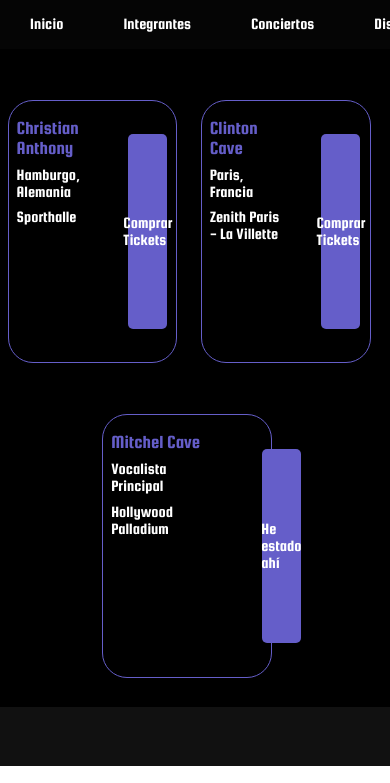
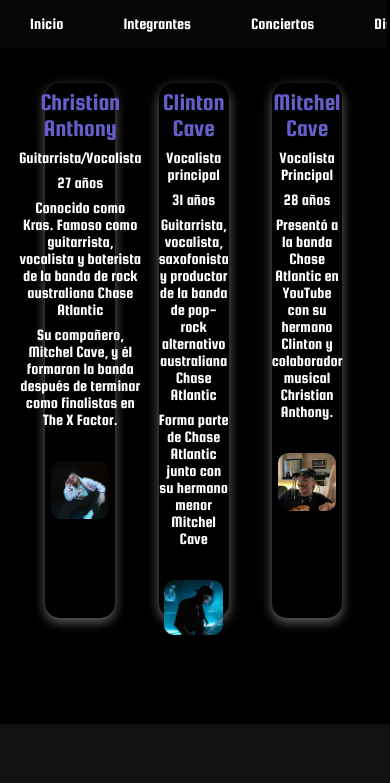
Before and after one commit to stha827/LenguajeProyectoFinal_SaraThapaKc, a plain HTML site: page integrantes.html in a window 390 px wide. Shown: the part 86-869 px from the top of the page. Drawn offline with Linux system fonts and the light colour scheme; a web font is replaced by a local one.

Commit message:
integrantes

```diff
--- a/integrantes.html
+++ b/integrantes.html
@@ -30,31 +30,34 @@
                     <article class="arriba">
                         <aside>
                             <h3> Christian Anthony </h3>
-                            <p> Hamburgo, Alemania </p>
-                            <p> Sporthalle</p>
+                            <p> Guitarrista/Vocalista </p>
+                            <p> 27 años </p>
+                            <p> Conocido como Kras. Famoso como guitarrista, vocalista y baterista de la banda de rock australiana Chase Atlantic </p>
+                            <p> Su compañero, Mitchel Cave, y él formaron la banda después de terminar como finalistas en The X Factor.  </p>
                         </aside>
 
-                        <br><a href="./agotado.html" class="botonestilo"> Comprar Tickets </a>
+                        <br><img src="./img/integrantes/kras.png">
                     </article>
                     <article class="arriba">
                        <aside>
                             <h3> Clinton Cave </h3>
-                            <p> Paris, Francia </p>
-                            <p> Zenith Paris - La Villette </p>
+                            <p> Vocalista principal </p>
+                            <p> 31 años </p>
+                            <p> Guitarrista, vocalista, saxofonista y productor de la banda de pop-rock alternativo australiana Chase Atlantic </p>
+                            <p> Forma parte de Chase Atlantic junto con su hermano menor Mitchel Cave </p>
                         </aside>
 
-                        <br><a href="./agotado.html" class="botonestilo"> Comprar Tickets </a>
+                        <br><img src="./img/integrantes/clinton_cave.png">
+
                     </article>
-            </section>
-            <section class="parteabajo">
-                <article class="abajo">
-                    <aside>
-                        <h3> Mitchel Cave </h3>
-                        <p> Vocalista Principal</p>
-                        <p> Hollywood Palladium </p>
-                    </aside>
-                    <br><a href="./resenia.html" class="botonestilo"> He estado ahí </a>
-                 </article>
+                        <article class="arriba">
+                            <aside>
+                                <h3> Mitchel Cave </h3>
+                                <p> Vocalista Principal</p>
+                                <p> 28 años </p>
+                                <p> Presentó a la banda Chase Atlantic en YouTube con su hermano Clinton y colaborador musical Christian Anthony.  </p>
+                            </aside>
+                            <br><img src="./img/integrantes/mitchel_cave.jpg">
             </section>
         </main>
     </main>
--- a/styles/conciertos.css
+++ b/styles/conciertos.css
@@ -1,29 +1,38 @@
+/* Variables de color para el sitio */
 :root{
     --color-principal-: #655ec9;
 }
 
+/* Estilo de la sección principal interna */
 .maininterno{
     display: flex;
 }
+
+/* Estilo de las secciones generales */
 section{
     width: 50vw;
     margin-top: 3vh;
     margin-left: 2vw;
 }
+
 section>h1{
     text-align: center;
     animation-duration: 5s;
     animation: cambiarColor 3s forwards;
 }
 
+/* Animación de cambio de color del texto */
 @keyframes cambiarColor {
     0% { color: var(--color-principal-); }
     100% { color: #ffffff; }
 }
 
+/* Margen superior para los contenedores div */
 div{
     margin-top: 3vh;
 }
+
+/* Estilo de los artículos */
 article{
     display: flex;
     height: 15vh;
@@ -31,6 +40,8 @@ article{
     border-bottom: 1px solid var(--color-principal-);
     border-top: 1px solid var(--color-principal-);
 }
+
+/* Estilo de los títulos y párrafos en la sección de eventos futuros */
 .futuro>aside>h3{
     width: 20vw;
     margin-top: 2vh;
@@ -48,6 +59,7 @@ article{
     color: var(--color-principal-);
 }
 
+/* Estilo de los enlaces de eventos futuros */
 .futuro>a>img{
     width: 1.5vw;
     height: 3vh;
@@ -57,9 +69,12 @@ article{
     align-items: center;
     justify-content: center;
 }
+
 .futuro>a>img:hover{
     transform: rotate(-45deg);
 }
+
+/* Estilo de los botones */
 .botonestilo{
     background-color: var(--color-principal-);
     color: white;
@@ -70,7 +85,6 @@ article{
     align-items: center;
     display: flex;
     justify-content: center;
-
 }
 
 .botonestilo:hover{
@@ -80,6 +94,7 @@ article{
     text-decoration: none;
 }
 
+/* Estilo de los títulos y párrafos en la sección de eventos pasados */
 .pasado>aside>h3{
     width: 30vw;
     margin-top: 2vh;
@@ -98,40 +113,86 @@ article{
 }
 
 @media (max-width: 768px) {
+    main{
+        height: 170vh;
+    }
+    /* Ajuste de la sección principal interna para pantallas pequeñas */
     .maininterno {
-        flex-direction: column; /* Cambiar a columna para pantallas pequeñas */
+        flex-direction: column;
+        align-items: center;
+        padding: 0 2vw;
     }
 
+    /* Ajuste de las secciones para pantallas pequeñas */
     section {
-        width: 90vw; /* Ajustar el ancho para pantallas pequeñas */
-        margin-left: 5vw; /* Ajustar margen para pantallas pequeñas */
+        width: 90%;
+        margin: 2vh 0;
     }
 
+    /* Ajuste de los artículos para pantallas pequeñas */
     article {
-        flex-direction: column; /* Cambiar a columna para pantallas pequeñas */
-        width: 90vw; /* Ajustar el ancho para pantallas pequeñas */
+        flex-direction: column;
+        width: 90%;
+        margin-left: 0;
     }
 
+    /* Ajuste de los títulos y párrafos para eventos futuros y pasados en pantallas pequeñas */
     .futuro > aside > h3,
     .pasado > aside > h3 {
-        width: 100%; /* Ajustar ancho para pantallas pequeñas */
-        margin-left: 0; /* Eliminar margen izquierdo para pantallas pequeñas */
+        width: 100%;
+        margin-left: 0;
+        text-align: center; /* Asegura que los títulos se centren en dispositivos pequeños */
     }
 
     .futuro > aside > p,
     .pasado > aside > p {
-        width: 100%; /* Ajustar ancho para pantallas pequeñas */
-        margin-left: 0; /* Eliminar margen izquierdo para pantallas pequeñas */
+        width: 100%;
+        margin-left: 0;
+        text-align: center;
     }
 
+    /* Ajuste de las imágenes de enlaces para pantallas pequeñas */
     .futuro > a > img {
-        width: 50%; /* Ajustar el tamaño de la imagen para pantallas pequeñas */
-        height: auto; /* Mantener la proporción de la imagen */
-        margin-left: 0; /* Eliminar margen izquierdo para pantallas pequeñas */
+        width: 25vw; /* Asegura que las imágenes sean más grandes en dispositivos móviles */
+        height: auto;
+        margin-left: 0;
+        margin-top: 2vh;
     }
 
+    /* Ajuste de los botones para pantallas pequeñas */
     .botonestilo {
-        width: 80%; /* Ajustar el ancho del botón para pantallas pequeñas */
-        margin: 4vh auto; /* Centrar el botón */
+        width: 80%;
+        margin: 2vh auto;
+        text-align: center;
+    }
+
+    /* Ajuste de los márgenes en los artículos */
+    article.futuro, article.pasado {
+        margin-bottom: 3vh;
+    }
+
+    /* Ajuste del tamaño del logo en el header */
+    header img {
+        width: 60%; /* Hace que el logo ocupe un porcentaje razonable en pantallas pequeñas */
+        height: auto;
+        display: block;
+        margin: 0 auto;
+    }
+
+    /* Ajustes generales en el menú de navegación para pantallas pequeñas */
+    nav {
+        width: 100%;
+        text-align: center;
+        margin-top: 2vh;
+    }
+
+    nav p {
+        display: inline-block;
+        margin-right: 2vw;
+    }
+
+    nav a {
+        text-decoration: none;
+        color: inherit;
     }
 }
--- a/styles/integrantes.css
+++ b/styles/integrantes.css
@@ -1,94 +1,72 @@
 :root{
-    --color-principal-: #655ec9;
+    --color-principal: #655ec965; /* Púrpura más oscuro y alternativo */
+    --color-texto: #fff; /* Texto claro */
+    --color-hover: #655ec9; /* Hover más llamativo */
+}
+body{
+    background-color: black;
 }
 
-.maininterno{
+main{
+    width: 99.3vw;
+}
+header{
+    width: 99.3vw;
+}
+nav{
+    width: 99.3vw;
+}
+.maininterno {
     display: flex;
     flex-direction: column;
+    align-items: center;
+    margin-top: 2vh;
 }
 
-section{
-    width: 98vw;
-    margin-top: 3vh;
-    margin-left: 2vw;
+section {
     display: flex;
+    flex-wrap: wrap;
+    justify-content: space-evenly;
+    width: 99%;
+    margin-top: 2vh;
 }
 
-section>article{
-    margin-top: 3vh;
+article {
     display: flex;
-    margin-right: 6vw;
-    width: 43vw;
+    flex-direction: column;
+    align-items: center;
+    width: 15vw;
+    border-radius: 15px;
+    padding: 1.5vw;
+    box-shadow: 0 4px 12px rgba(255, 255, 255, 0.4);
+    transition: transform 0.3s, box-shadow 0.3s;
+    height: 62vh;
 }
 
-article{
-    display: flex;
-    height: 31vh;
-    width: 40vw;
-    border: 1px solid var(--color-principal-);
-    border-radius: 25px;
-}
-article:hover{
-    filter: brightness(2);
-    background-color: #000;
+article:hover {
+    transform: scale(1.05);
+    background-color: var(--color-principal);
+    box-shadow: 0 8px 16px rgb(255, 255, 255);
 }
 
-.arriba>aside>h3{
-    width: 20vw;
+article>img {
+    max-width: 100%;
+    border-radius: 10px;
     margin-top: 2vh;
-    margin-left: 2vw;
-    color: var(--color-principal-);
 }
 
-.arriba>aside>p{
-    width: 20vw;
-    margin-top: 1vh;
-    margin-left: 2vw;
+.arriba>aside>h3 {
+    color: var(--color-hover);
+    font-size: 1.5rem;
+    text-align: center;
 }
 
-.arriba>aside>p:hover{
-    color: var(--color-principal-);
+.arriba>aside>p {
+    text-align: center;
+    font-size: 1rem;
+    margin-top: 8px;
 }
 
-
-.botonestilo{
-    background-color: var(--color-principal-);
-    color: white;
-    width: 10vw;
-    margin: 4vh;
-    border-radius: 5px;
-    text-decoration: none;
-    align-items: center;
-    display: flex;
-    justify-content: center;
+.arriba>aside>p:hover {
+    color: var(--color-hover);
 }
-
-.botonestilo:hover{
-    background-color: #262266;
-    color: black;
-    border-radius: 5px;
-    text-decoration: none;
-}
-
-.parteabajo{
-    display: flex;
-    align-items: center;
-    justify-content: center;
-}
-
-.abajo>aside>h3{
-    width: 30vw;
-    margin-top: 2vh;
-    margin-left: 2vw;
-    color: var(--color-principal-);
-}
-
-.abajo>aside>p{
-    width: 20vw;
-    margin-top: 1vh;
-    margin-left: 2vw;
-}
-
-.abajo>aside>p:hover{
-    color: var(--color-principal-);
-}
```
Also changed, not shown: img/integrantes/clinton_cave.png (added), img/integrantes/kras.png (added), img/integrantes/mitchel_cave.jpg (added).
